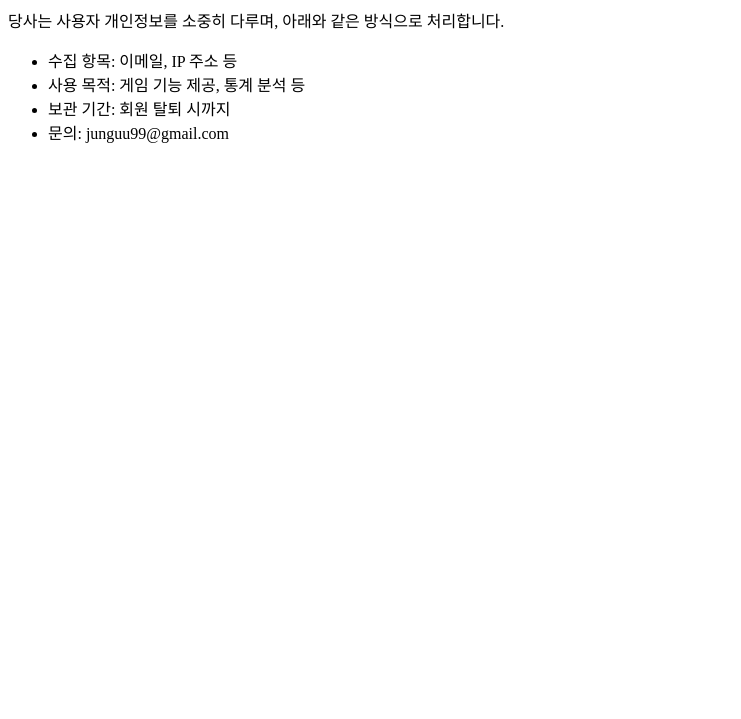
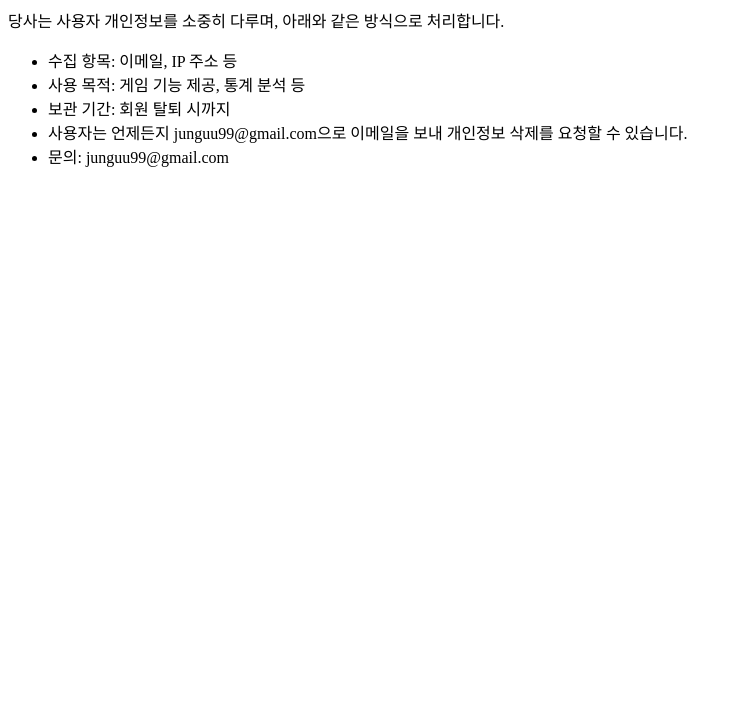
Before and after one commit to JunoungPark/JunoungPark.github.io, a plain HTML site: page privacy-policy.html in a window 1280 px wide. Shown: the part 81-800 px from the top of the page, without its empty margins (0-741 px from the left). Drawn offline with Linux system fonts and the light colour scheme.

Commit message:
Update privacy-policy.html

```diff
--- a/privacy-policy.html
+++ b/privacy-policy.html
@@ -11,6 +11,7 @@
     <li>수집 항목: 이메일, IP 주소 등</li>
     <li>사용 목적: 게임 기능 제공, 통계 분석 등</li>
     <li>보관 기간: 회원 탈퇴 시까지</li>
+    <li>사용자는 언제든지 junguu99@gmail.com으로 이메일을 보내 개인정보 삭제를 요청할 수 있습니다.</li>
     <li>문의: junguu99@gmail.com</li>
   </ul>
 </body>
```
